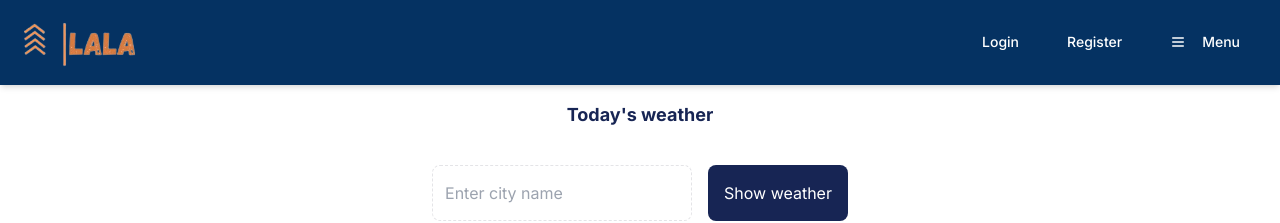
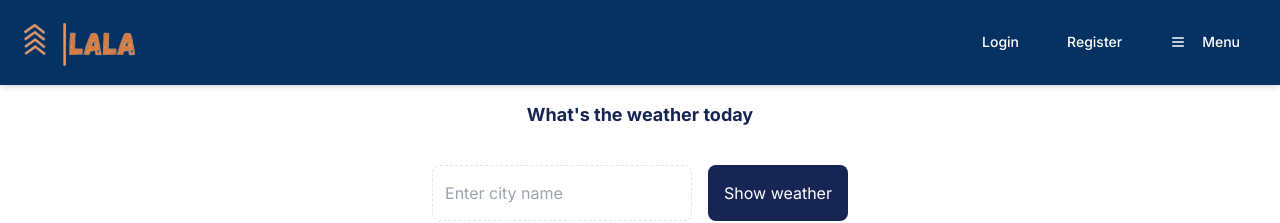
Before and after one commit to NoellaPromise/LaLa_rental_application, a Next.js app: page /weather in a window 1280 px wide. Shown: the top 223 px of the page. Built offline with nearby package versions, Linux system fonts and the light colour scheme; no server answers.

Commit message:
Change the title of app

```diff
--- a/app/components/Weather.tsx
+++ b/app/components/Weather.tsx
@@ -3,7 +3,7 @@ import React from "react";
 function Weather({ data }) {
   return (
     <>
-      <div className="text-center flex justify-center gap-5 font-bold text-2xl">
+      <div className="text-center flex justify-center gap-5 font-bold text-3xl">
         <p>{data.weather[0].main}</p>
         <p>{data.main.temp.toFixed(0)}&#176;</p>
       </div>
--- a/app/weather/page.tsx
+++ b/app/weather/page.tsx
@@ -23,7 +23,7 @@ export default function Page() {
 
   return (
     <div>
-      <h1 className="text-center font-bold p-4 text-blue-950 text-lg">Today&apos;s weather</h1>
+      <h1 className="text-center font-bold p-4 text-blue-950 text-lg">What&apos;s the weather today</h1>
       {/* <Image
         src="https://images.unsplash.com/photo-1675640145657-7ac2289cb4bb?q=80&w=1974&auto=format&fit=crop&ixlib=rb-4.0.3&ixid=M3wxMjA3fDB8MHxwaG90by1wYWdlfHx8fGVufDB8fHx8fA%3D%3D"
         alt="Weather"
```
